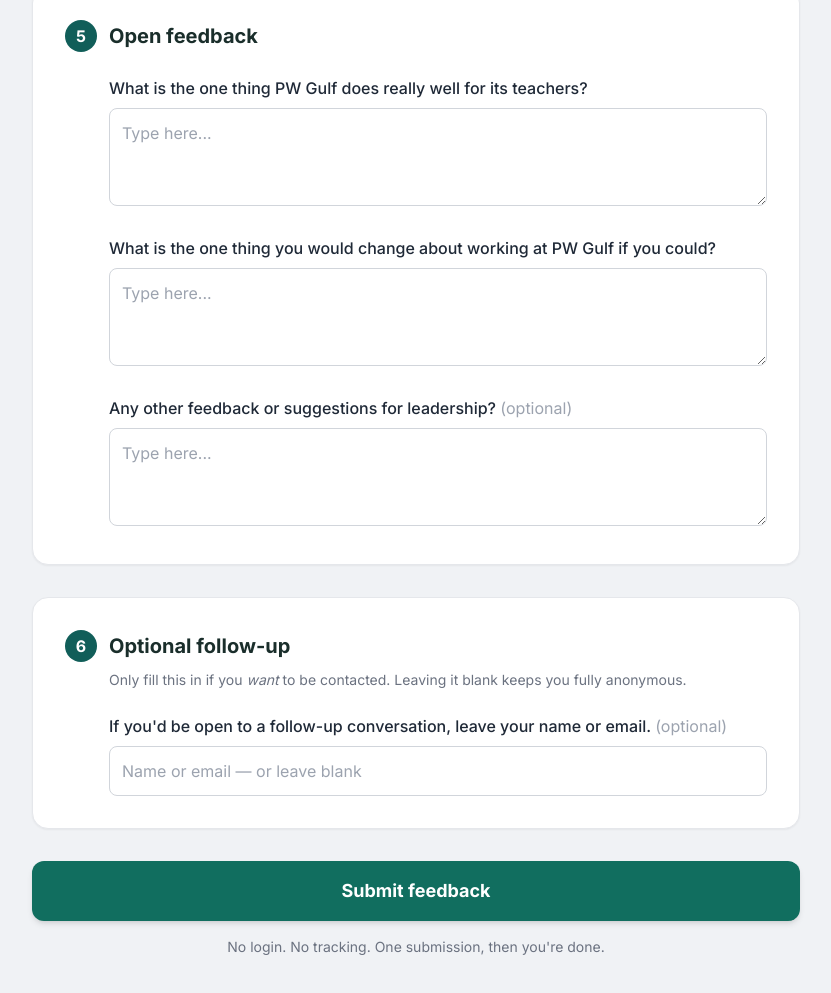
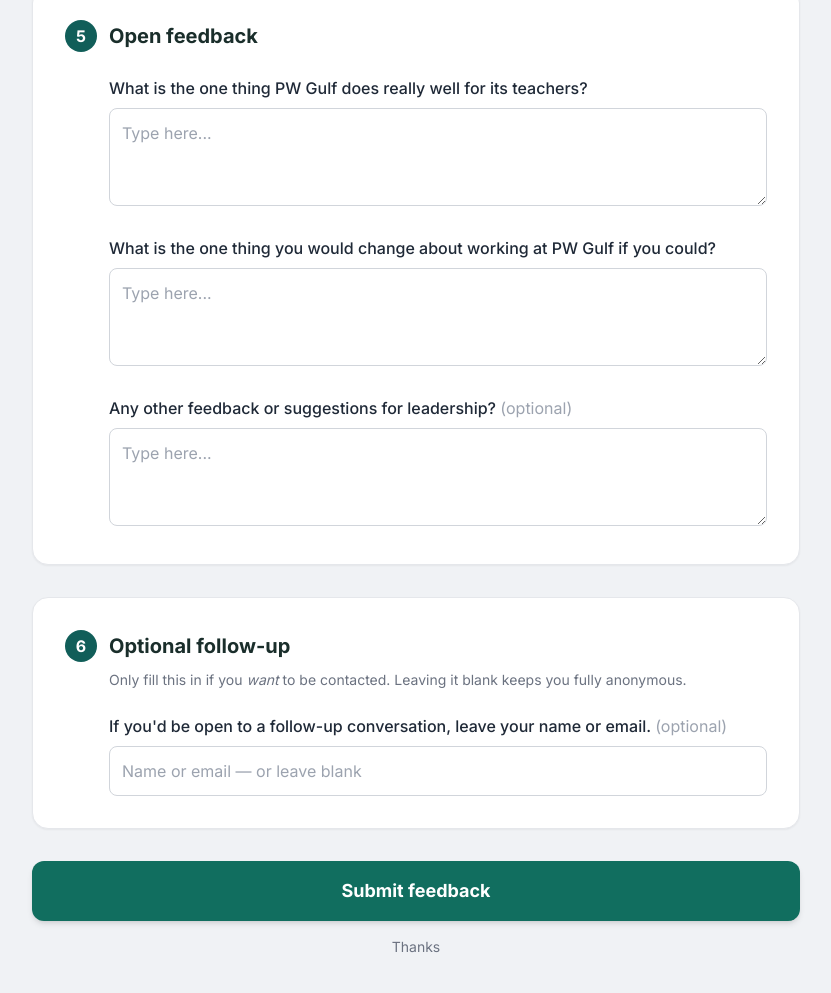
Before and after one commit to rohitfarshwal-creator/PWGulf-Teachers-Survey-Form, a plain HTML site: page index.html in a window 1280 px wide. Shown: the part 3335-4328 px from the top of the page, without its empty margins (224-1055 px from the left). Drawn offline with nearby package versions, Linux system fonts and the light colour scheme.

Commit message:
Update index.html

```diff
--- a/index.html
+++ b/index.html
@@ -361,7 +361,7 @@
         <button type="submit" id="submitBtn" class="w-full bg-[#116e5f] hover:bg-[#0c5448] text-white font-bold text-lg py-4 px-6 rounded-xl transition duration-200 shadow-md">
           Submit feedback
         </button>
-        <p class="text-center text-gray-500 text-sm mt-4">No login. No tracking. One submission, then you're done.</p>
+        <p class="text-center text-gray-500 text-sm mt-4">Thanks</p>
         <div id="statusMessage" class="text-center font-medium mt-3 text-lg"></div>
       </div>
 
```
